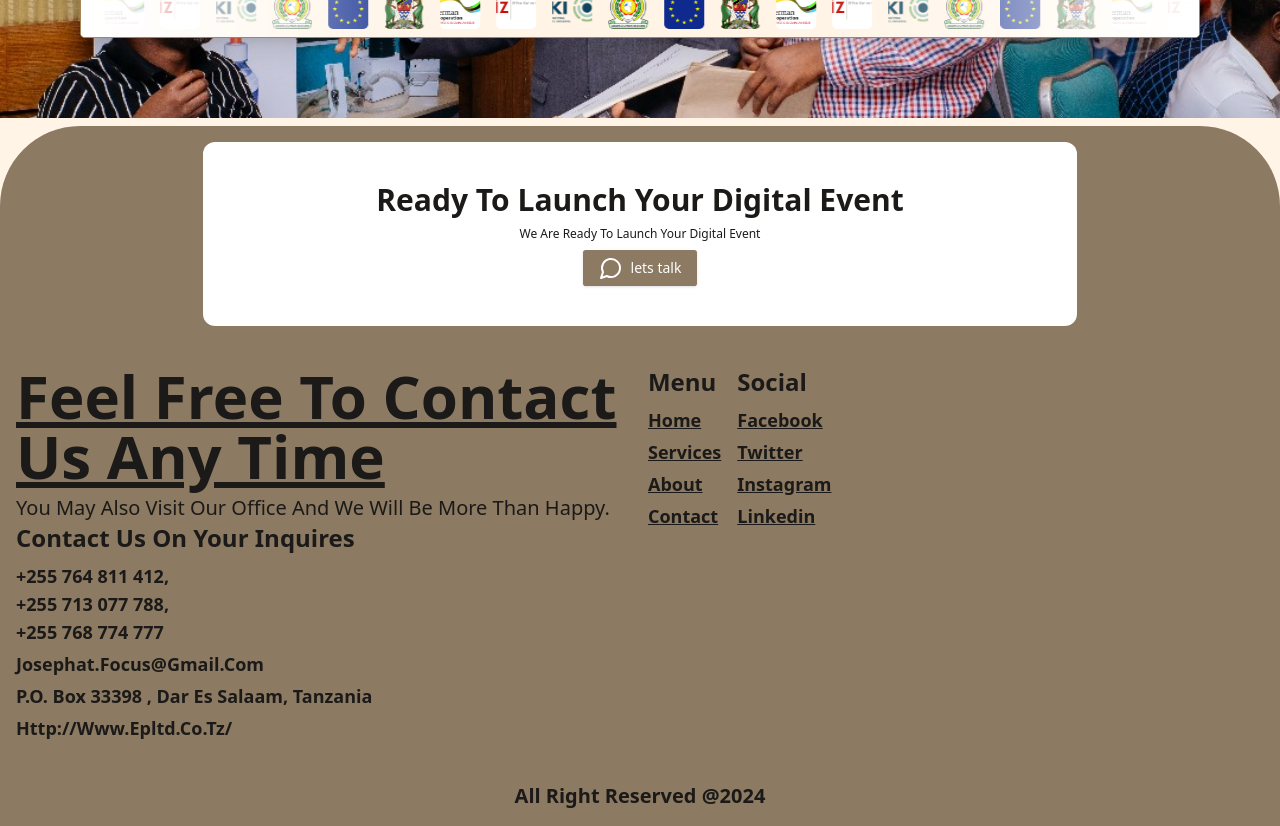
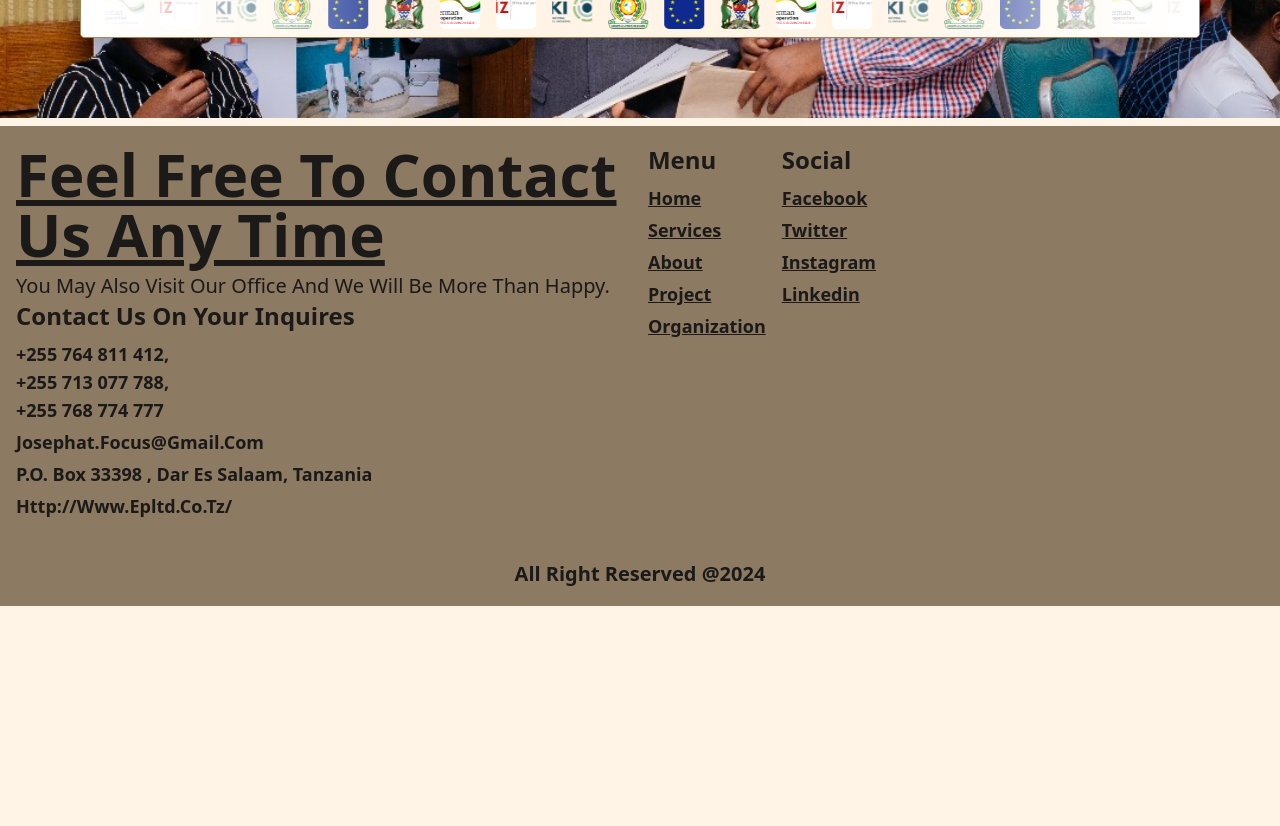
Before and after one commit to passion-steven28/event-prestige, a React (Vite) app: page / in a window 1280 px wide. Shown: the part 3740-4566 px from the top of the page. After the commit the page ends 4346 px from the top, so only its background shows below. Built offline with nearby package versions, Linux system fonts and the light colour scheme.

Commit message:
footer changes

```diff
--- a/src/components/sections/footer-section.tsx
+++ b/src/components/sections/footer-section.tsx
@@ -1,5 +1,4 @@
-import { MessageCircle } from "lucide-react"
-import { Button } from "../ui/button"
+import { Link } from "react-router-dom"
 
 const footerLinks = [
     {
@@ -18,9 +17,13 @@ const footerLinks = [
                 url: '/about'
             },
             {
-                name: 'contact',
-                url: '/contact'
-            }
+                name: 'project',
+                url: '/project'
+            },
+            {
+                name: 'organization',
+                url: '/organization'
+            },
         ]
     },
     {
@@ -48,8 +51,8 @@ const footerLinks = [
 
 const FooterSection = () => {
     return (
-        <footer className="flex flex-col items-center justify-center gap-10 bg-[#8c7a62] p-4 min-h-[60vh] rounded-tl-[5rem] rounded-tr-[5rem] mt-2">
-            <div className="flex flex-col items-center gap-2 bg-white p-10 w-[70%] rounded-xl">
+        <footer className="flex flex-col items-center justify-center gap-10 bg-[#8c7a62] p-4 min-h-[60vh] mt-2">
+            {/* <div className="flex flex-col items-center gap-2 bg-white p-10 w-[70%] rounded-xl">
                 <h1 className="text-md md:text-3xl font-semibold">ready to launch your digital event</h1>
                 <p className="text-xs md:text-md">We are ready to launch your digital event</p>
                 <a href="mailto:josephat.focus@gmail.com">
@@ -58,7 +61,7 @@ const FooterSection = () => {
                         lets talk
                     </Button>
                 </a>
-            </div>
+            </div> */}
 
             <div className="grid md:grid-cols-2 place-items-start gap-4 h-full">
                 <div>
@@ -90,9 +93,11 @@ const FooterSection = () => {
                             <ul className="flex flex-col items-start gap-1">
                                 {item.links.map((link, index) => (
                                     <li key={index} className="text-lg font-semibold">
-                                        <a href={link.url} className="underline">
+                                        <Link
+                                            to={link.url}
+                                            className="underline">
                                             {link.name}
-                                        </a>
+                                        </Link>
                                     </li>
                                 ))}
                             </ul>
```
